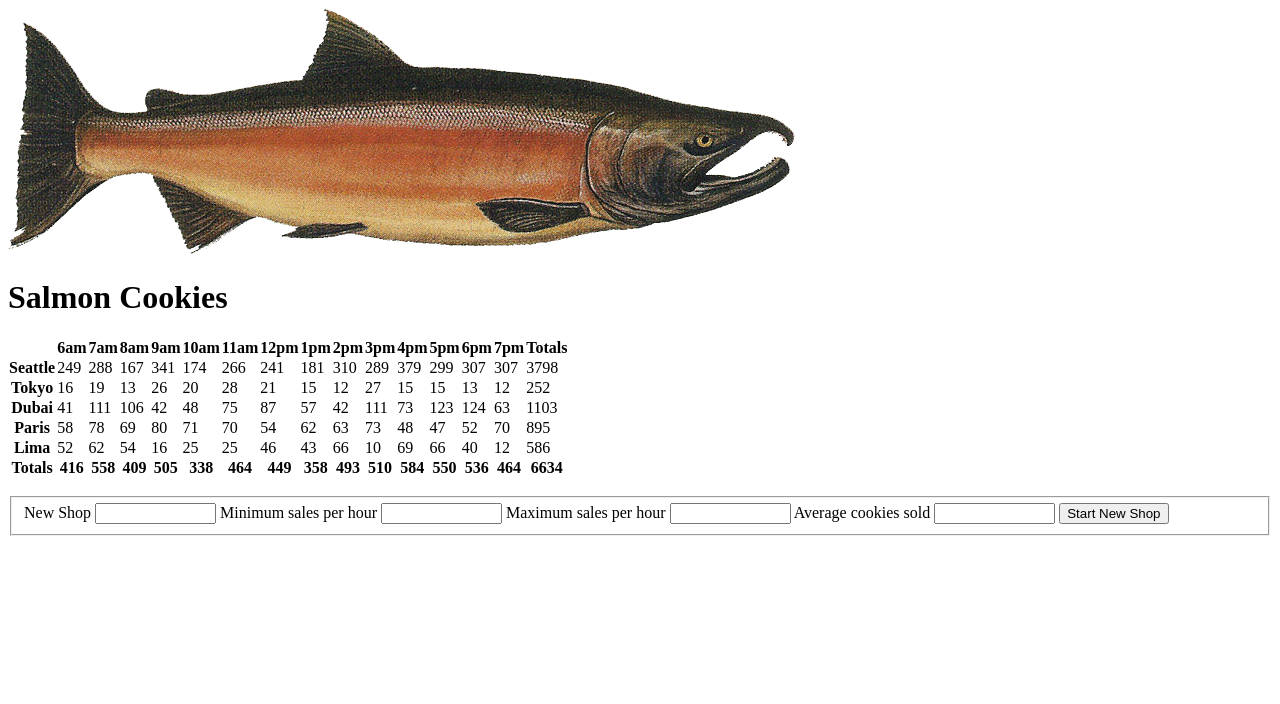
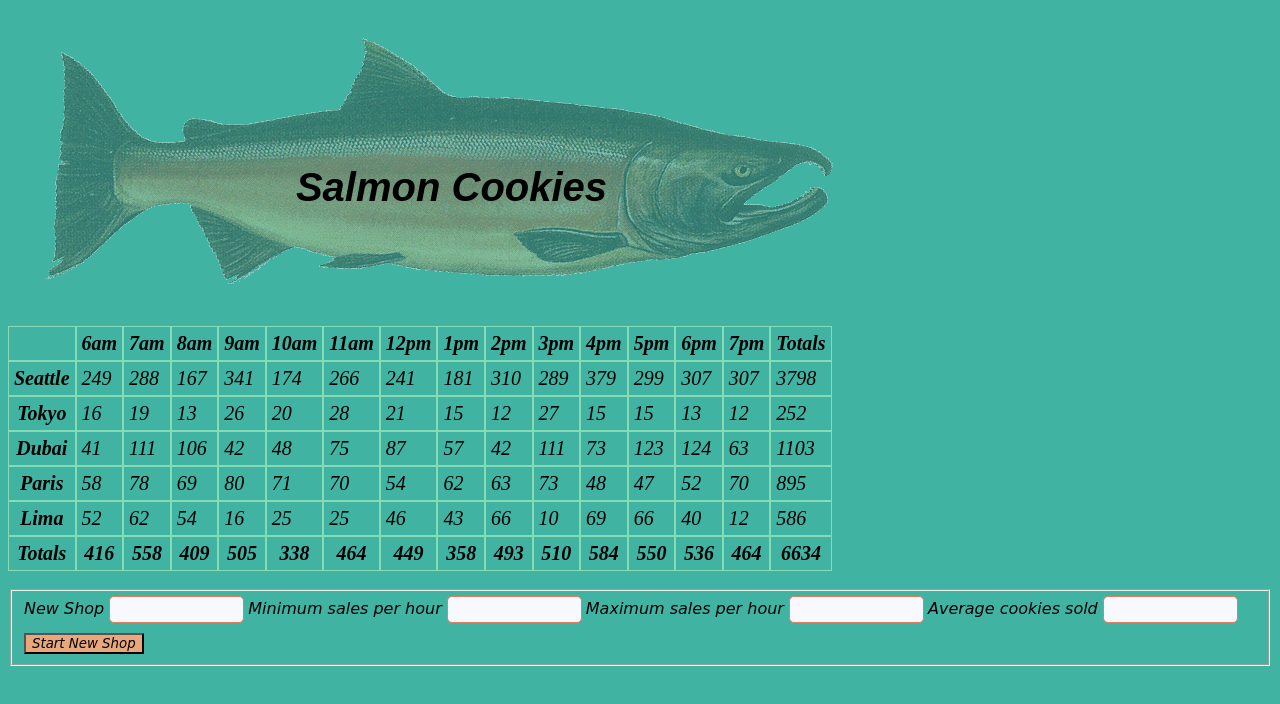
Before and after one commit to rtruneh/cookie-stand.md, a plain HTML site: page sales.html in a window 1280 px wide. Drawn offline with Linux system fonts and the light colour scheme.

Commit message:
added styling

```diff
--- a/sales.html
+++ b/sales.html
@@ -6,7 +6,15 @@
     <meta name="viewport" content="width=device-width, initial-scale=1.0">
     <title>Document</title>
     <style>
-
+        body {background-color: #41b3a3;}
+        .header{ margin: 3%; position: relative;}
+        .text {position: absolute; top:100px; left: 250px; }
+        img {opacity: .4; }
+        h1 { font-family:fantasy; font-style: oblique; font-size: 30pt;}
+        table, th, td {border: 1px solid #85DCB4; font-size: 15pt; font-style: oblique; padding: 5px;}
+        label {font-family: cursive; font-style: oblique;}
+        input { border: 1px solid #e27d60; padding: 5px 10px; border-radius: 5px; margin-bottom: 10px; background: #f8f8ff; }
+        button { background-color:#e8a87c; font-style: oblique; font-family: cursive; cursor: pointer; }
 
     </style>
 </head>
```
